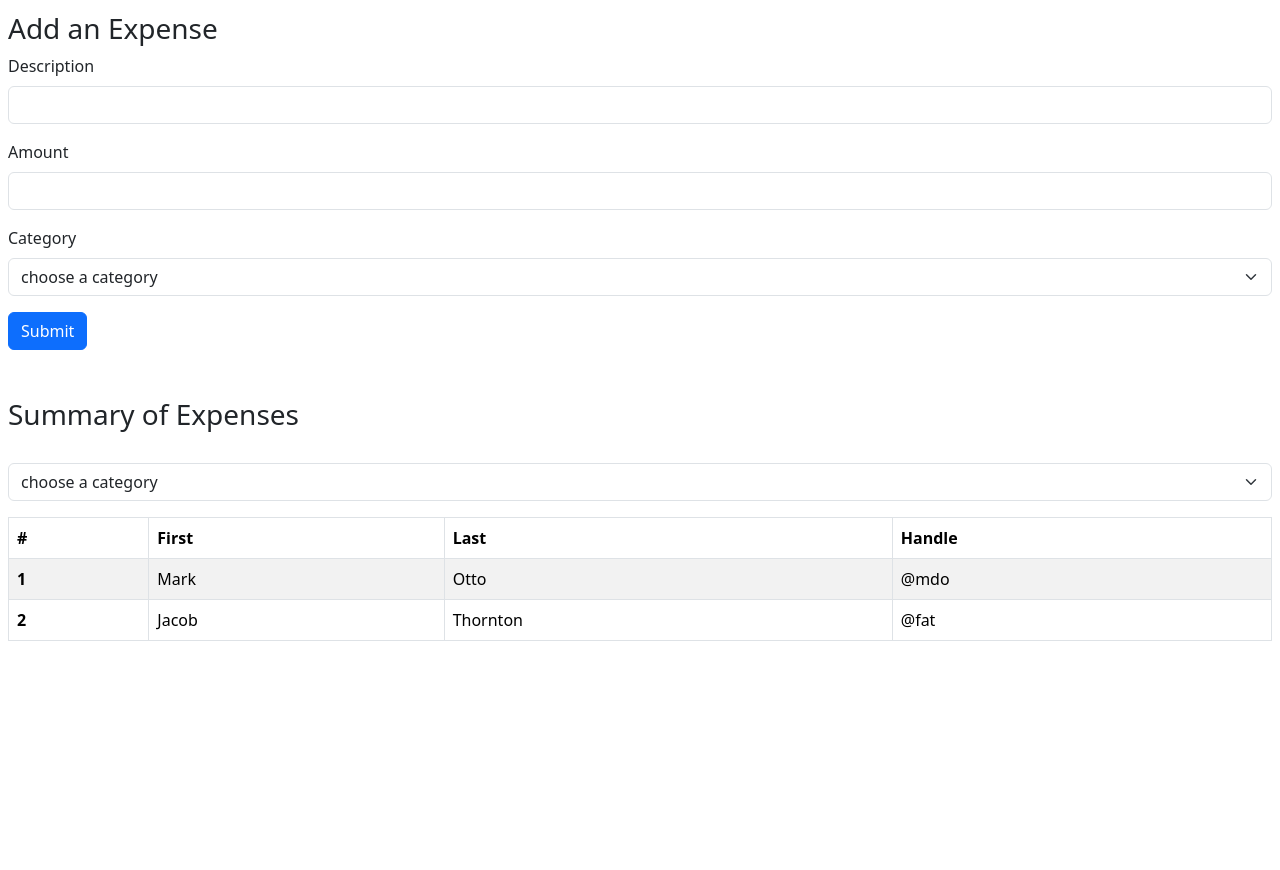
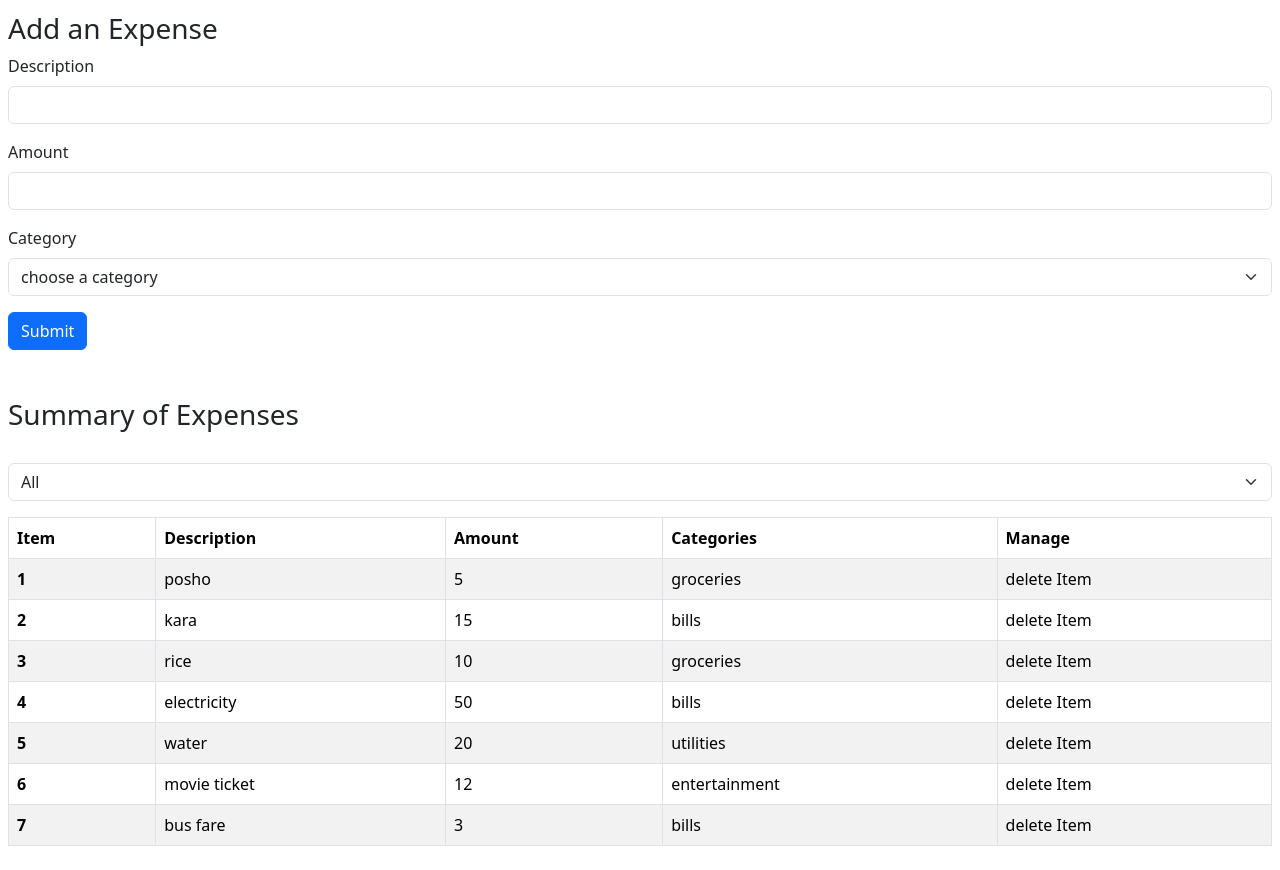
Before and after one commit to IsaacSemb/simple_expense_tracker_react, a React (Vite) app: page / in a window 1280 px wide. Before the commit the page ends 800 px from the top, so only its background shows below. Built offline with nearby package versions, Linux system fonts and the light colour scheme.

Commit message:
have a working version of filtering items by categories.

```diff
--- a/src/App.tsx
+++ b/src/App.tsx
@@ -1,11 +1,88 @@
+import { useState } from "react";
 import Form from "./components/Form";
 import Table from "./components/Table";
+// import { FieldValues } from "react-hook-form";
+
+
+
 
 function App() {
+  const [allExpenses, setAllExpenses] = useState<object[]>([
+    {
+      description: "posho",
+      amount: 5,
+      category: "groceries",
+    },
+    {
+      description: "kara",
+      amount: 15,
+      category: "bills",
+    },{
+      description: "rice",
+      amount: 10,
+      category: "groceries",
+    },
+    {
+      description: "electricity",
+      amount: 50,
+      category: "bills",
+    },
+    {
+      description: "water",
+      amount: 20,
+      category: "utilities",
+    },
+    {
+      description: "movie ticket",
+      amount: 12,
+      category: "entertainment",
+    },
+    {
+      description: "bus fare",
+      amount: 3,
+      category: "bills",
+    }
+
+  ]);
+
+  const [filteredExpenses, setFilteredExpenses] = useState<object[]>([]);
+  const [filtered, setFiltered] = useState(false);
+
+  function handleOnSubmitPressed(data) {
+    console.log("form submit pressed in form component ");
+    console.log(data);
+
+    // add the content to all expenses
+    setAllExpenses([...allExpenses, {...data}]);
+    console.log(allExpenses);
+
+  }
+
+  function filterItemsByCategory(category: string) {
+    if (category==='full') {
+      setFiltered(false)
+      console.log(allExpenses);
+      return
+    }
+    console.log("filter item triggered in table component");
+    console.log(category);
+    setFilteredExpenses(
+      allExpenses.filter((expense) => expense.category === category)
+    );
+    console.log(filteredExpenses);
+    setFiltered(true)
+
+
+
+  }
+
   return (
     <div className="p-2">
-      <Form />
-      <Table />
+      <Form
+        expensesList={allExpenses}
+        onSubmitPressed={handleOnSubmitPressed}
+      />
+      <Table expensesList={filtered?filteredExpenses:allExpenses} filterItems={filterItemsByCategory} />
     </div>
   );
 }
--- a/src/components/Form.tsx
+++ b/src/components/Form.tsx
@@ -7,7 +7,18 @@ interface formData {
   category: string;
 }
 
-function Form() {
+interface tableProps {
+  expensesList: [
+    {
+      description: string;
+      amount: number;
+      category: string;
+    }
+  ];
+  onSubmitPressed: (data:formData) => void;
+}
+
+function Form({ expensesList, onSubmitPressed }: tableProps) {
   // npm install react-hook-form
   const {
     // destructure the useForm object to get register, handleSublmit and formState
@@ -15,28 +26,27 @@ function Form() {
     handleSubmit,
     // destructure this further to get the errors
     formState: { errors },
+    reset,
   } = useForm<formData>();
 
   const [categories /* setCategories */] = useState<string[]>([
     "groceries",
     "utilities",
     "entertainment",
+    "bills"
   ]);
-  // const categories = ["groceries", "utilities", "entertainment"]
+  const [allExpenses, setAllExpenses] = useState<FieldValues[]>([]);
 
   function capitalizeFirstLetter(str: string) {
     if (!str) return ""; // Handle empty strings
     return str.charAt(0).toUpperCase() + str.slice(1);
   }
 
-  function onSubmit(data: FieldValues) {
-    console.log(data);
-  }
 
   return (
     <>
       <h3 className="mt-1">Add an Expense</h3>
-      <form onSubmit={handleSubmit(onSubmit)}>
+      <form onSubmit={handleSubmit((data) => onSubmitPressed(data))}>
         <div className="mb-3">
           <label htmlFor="description" className="form-label">
             Description
--- a/src/components/Table.tsx
+++ b/src/components/Table.tsx
@@ -1,43 +1,56 @@
-function Table() {
+interface tableProps {
+  expensesList: [
+    {
+      description: string;
+      amount: number;
+      category: string;
+    }
+  ];
+  filterItems: (item:string) => void;
+}
+
+function Table({ expensesList, filterItems }: tableProps) {
   return (
     <>
       <h3 className="mt-5">Summary of Expenses</h3>
       <div className="mb-3">
-        <label htmlFor="category" className="form-label">
-        </label>
-        <select id="category" className="form-select">
-          <option value="" disabled selected>
-            choose a category
+        <label htmlFor="category" className="form-label"></label>
+        <select
+          onChange={(evt)=>(filterItems(evt.target.value))}
+          id="category"
+          className="form-select"
+          defaultValue="full"
+        >
+          <option value="full" >
+            All
           </option>
           <option value="groceries">Groceries</option>
           <option value="utilities">Utilities</option>
           <option value="entertainment">Entertainment</option>
+          <option value="bills">bills</option>
         </select>
       </div>
-
 
       <table className="table table-striped table-bordered">
         <thead>
           <tr>
-            <th scope="col">#</th>
-            <th scope="col">First</th>
-            <th scope="col">Last</th>
-            <th scope="col">Handle</th>
+            <th scope="col">Item</th>
+            <th scope="col">Description</th>
+            <th scope="col">Amount</th>
+            <th scope="col">Categories</th>
+            <th scope="col">Manage</th>
           </tr>
         </thead>
         <tbody>
-          <tr>
-            <th scope="row">1</th>
-            <td>Mark</td>
-            <td>Otto</td>
-            <td>@mdo</td>
-          </tr>
-          <tr>
-            <th scope="row">2</th>
-            <td>Jacob</td>
-            <td>Thornton</td>
-            <td>@fat</td>
-          </tr>
+          {expensesList.map((expense, index) => (
+            <tr key={index}>
+              <th scope="row">{index+1}</th>
+              <td>{expense.description}</td>
+              <td>{expense.amount}</td>
+              <td>{expense.category}</td>
+              <td>delete Item</td>
+            </tr>
+          ))}
         </tbody>
       </table>
     </>
```
